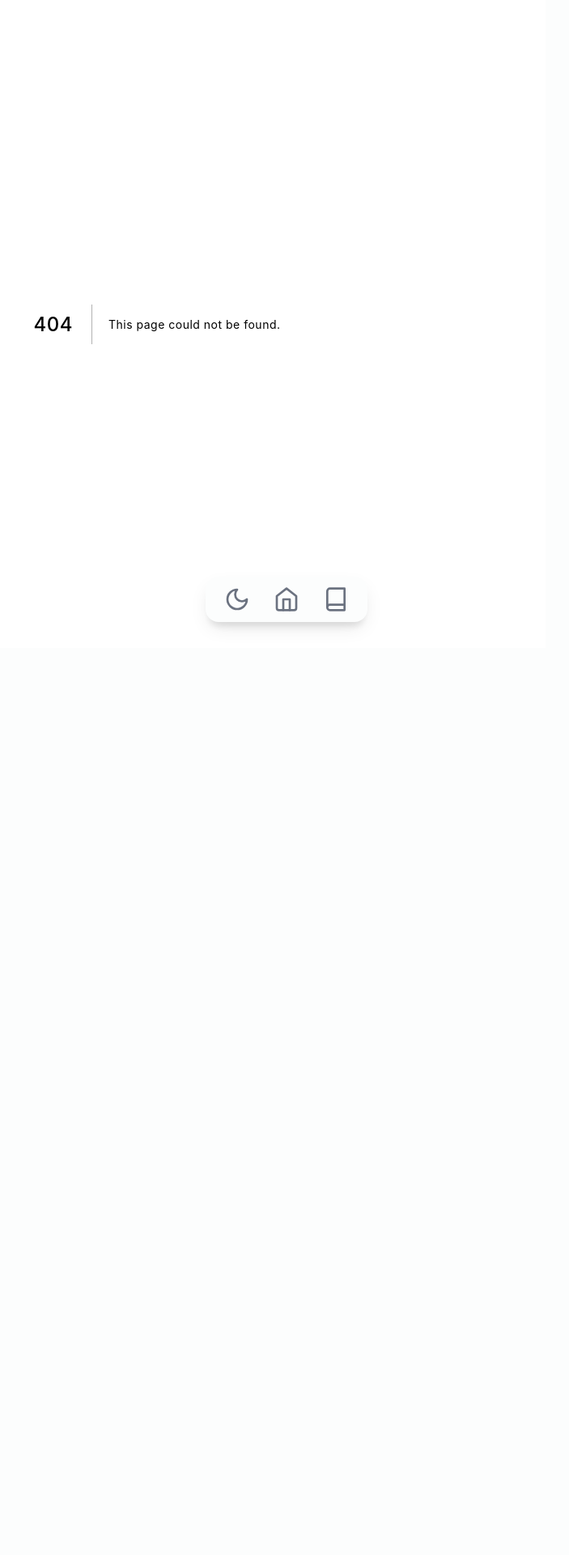
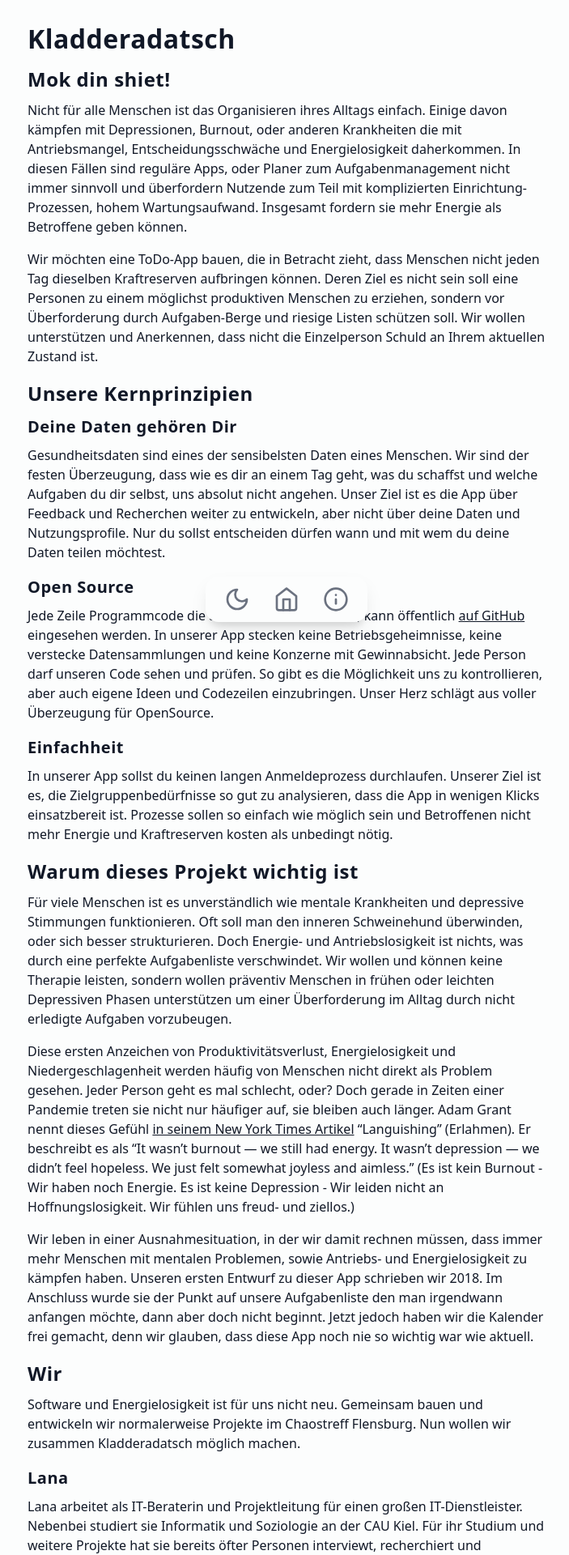
Before and after one commit to chaostreff-flensburg/kladderadatsch, a Next.js app: page /info in a window 1280 px wide. Before the commit this address had no page. Shown: the top 1920 px of the page at 81% size, without its empty margins (286-989 px from the left). Before the commit the page ends 800 px from the top, so only its background shows below. Built offline with nearby package versions, Linux system fonts and the light colour scheme.

Commit message:
Added info page draft

```diff
--- a/components/Navbar.jsx
+++ b/components/Navbar.jsx
@@ -1,5 +1,5 @@
 import Link from "next/link";
-import { Book, Home } from "lucide-react";
+import { Home, Info } from "lucide-react";
 
 import ThemeSwitch from "./ThemeSwitch";
 
@@ -15,9 +15,9 @@ function Navbar() {
             <Home size="32" color="var(--text-color-light)" />
           </a>
         </Link>
-        <Link href="/blog">
+        <Link href="/info">
           <a>
-            <Book size="32" color="var(--text-color-light)" />
+            <Info size="32" color="var(--text-color-light)" />
           </a>
         </Link>
       </nav>
--- /dev/null
+++ b/pages/info/index.mdx
@@ -0,0 +1,43 @@
+# Kladderadatsch
+## Mok din shiet!
+Nicht für alle Menschen ist das Organisieren ihres Alltags einfach.
+Einige davon kämpfen mit Depressionen, Burnout, oder anderen Krankheiten die mit Antriebsmangel, Entscheidungsschwäche und Energielosigkeit daherkommen.
+In diesen Fällen sind reguläre Apps, oder Planer zum Aufgabenmanagement nicht immer sinnvoll und überfordern Nutzende zum Teil mit komplizierten Einrichtung-Prozessen, hohem Wartungsaufwand. Insgesamt fordern sie mehr Energie als Betroffene geben können.
+
+Wir möchten eine ToDo-App bauen, die in Betracht zieht, dass Menschen nicht jeden Tag dieselben Kraftreserven aufbringen können. Deren Ziel es nicht sein soll eine Personen zu einem möglichst produktiven Menschen zu erziehen, sondern vor Überforderung durch Aufgaben-Berge und riesige Listen schützen soll.
+Wir wollen unterstützen und Anerkennen, dass nicht die Einzelperson Schuld an Ihrem aktuellen Zustand ist.
+
+## Unsere Kernprinzipien
+
+### Deine Daten gehören Dir
+Gesundheitsdaten sind eines der sensibelsten Daten eines Menschen. Wir sind der festen Überzeugung, dass wie es dir an einem Tag geht, was du schaffst und welche Aufgaben du dir selbst, uns absolut nicht angehen.
+Unser Ziel ist es die App über Feedback und Recherchen weiter zu entwickeln, aber nicht über deine Daten und Nutzungsprofile.
+Nur du sollst entscheiden dürfen wann und mit wem du deine Daten teilen möchtest.
+
+### Open Source
+Jede Zeile Programmcode die auf deinem Gerät landet, kann öffentlich [auf GitHub](https://github.com/chaostreff-flensburg/kladderadatsch) eingesehen werden. In unserer App stecken keine Betriebsgeheimnisse, keine verstecke Datensammlungen und keine Konzerne mit Gewinnabsicht. Jede Person darf unseren Code sehen und prüfen. So gibt es die Möglichkeit uns zu kontrollieren, aber auch eigene Ideen und Codezeilen einzubringen.
+Unser Herz schlägt aus voller Überzeugung für OpenSource.
+
+### Einfachheit
+In unserer App sollst du keinen langen Anmeldeprozess durchlaufen. Unserer Ziel ist es, die Zielgruppenbedürfnisse so gut zu analysieren, dass die App in wenigen Klicks einsatzbereit ist. Prozesse sollen so einfach wie möglich sein und Betroffenen nicht mehr Energie und Kraftreserven kosten als unbedingt nötig.
+
+## Warum dieses Projekt wichtig ist
+Für viele Menschen ist es unverständlich wie mentale Krankheiten und depressive Stimmungen funktionieren. Oft soll man den inneren Schweinehund überwinden, oder sich besser strukturieren. Doch Energie- und Antriebslosigkeit ist nichts, was durch eine perfekte Aufgabenliste verschwindet.
+Wir wollen und können keine Therapie leisten, sondern wollen präventiv Menschen in frühen oder leichten Depressiven Phasen unterstützen um einer Überforderung im Alltag durch nicht erledigte Aufgaben vorzubeugen.
+
+Diese ersten Anzeichen von Produktivitätsverlust, Energielosigkeit und Niedergeschlagenheit werden häufig von Menschen nicht direkt als Problem gesehen. Jeder Person geht es mal schlecht, oder?
+Doch gerade in Zeiten einer Pandemie treten sie nicht nur häufiger auf, sie bleiben auch länger.
+Adam Grant nennt dieses Gefühl [in seinem New York Times Artikel](https://www.nytimes.com/2021/04/19/well/mind/covid-mental-health-languishing.html) “Languishing” (Erlahmen). Er beschreibt es als “It wasn’t burnout — we still had energy. It wasn’t depression — we didn’t feel hopeless. We just felt somewhat joyless and aimless.” (Es ist kein Burnout - Wir haben noch Energie. Es ist keine Depression - Wir leiden nicht an Hoffnungslosigkeit. Wir fühlen uns freud- und ziellos.)
+
+Wir leben in einer Ausnahmesituation, in der wir damit rechnen müssen, dass immer mehr Menschen mit mentalen Problemen, sowie Antriebs- und Energielosigkeit zu kämpfen haben.
+Unseren ersten Entwurf zu dieser App schrieben wir 2018. Im Anschluss wurde sie der Punkt auf unsere Aufgabenliste den man irgendwann anfangen möchte, dann aber doch nicht beginnt. Jetzt jedoch haben wir die Kalender frei gemacht, denn wir glauben, dass diese App noch nie so wichtig war wie aktuell.
+
+## Wir
+Software und Energielosigkeit ist für uns nicht neu.
+Gemeinsam bauen und entwickeln wir normalerweise Projekte im Chaostreff Flensburg. Nun wollen wir zusammen Kladderadatsch möglich machen.
+
+### Lana
+Lana arbeitet als IT-Beraterin und Projektleitung für einen großen IT-Dienstleister. Nebenbei studiert sie Informatik und Soziologie an der CAU Kiel. Für ihr Studium und weitere Projekte hat sie bereits öfter Personen interviewt, recherchiert und wissenschaftlich gearbeitet. Für Kladderadatsch ist ihr vor allem wichtig den Input von Betroffenen und Expert:innen einzuholen und umzusetzen. Normalerweise schreibt sie ihren Code in Ruby, doch für diese PWA holt sie ihre alten JavaScript Skills aus der Schublade.
+
+### Thorben
+Thorben ist seit 2016 beruflich und in der Freizeit als Webentwickler tätig. Aktuell ist er freier Redakteur und Moderator für Wissenschaftskommunikation. Sein Ziel ist es Menschen Technik zugänglich zu machen und datensparsame Anwendungen zu realisieren. Sowohl beim Entwickeln von Software, als auch für menschennahe Kommunikation in der Wissenschaft schätzt er gutes Design und einfache Bedienbarkeit.
--- a/styles/base.css
+++ b/styles/base.css
@@ -23,10 +23,12 @@ html {
 
 body {
   margin-top: 24px;
+  margin-bottom: 96px;
   margin-left: auto;
   margin-right: auto;
   /* padding: 0 24px; */
-  max-width: 75vw;
+  width: 80vw;
+  max-width: 640px;
 }
 
 h1,
@@ -55,8 +57,16 @@ h1 {
   font-size: 32px;
 }
 
+h2 {
+  font-size: 24px;
+}
+
+h3 {
+  font-size: 20px;
+}
+
 p {
-  margin-bottom: 8px;
+  margin-bottom: 16px;
 }
 
 a {
```
Also changed, not shown: pages/blog/index.mdx (deleted, +0 -7 lines).
